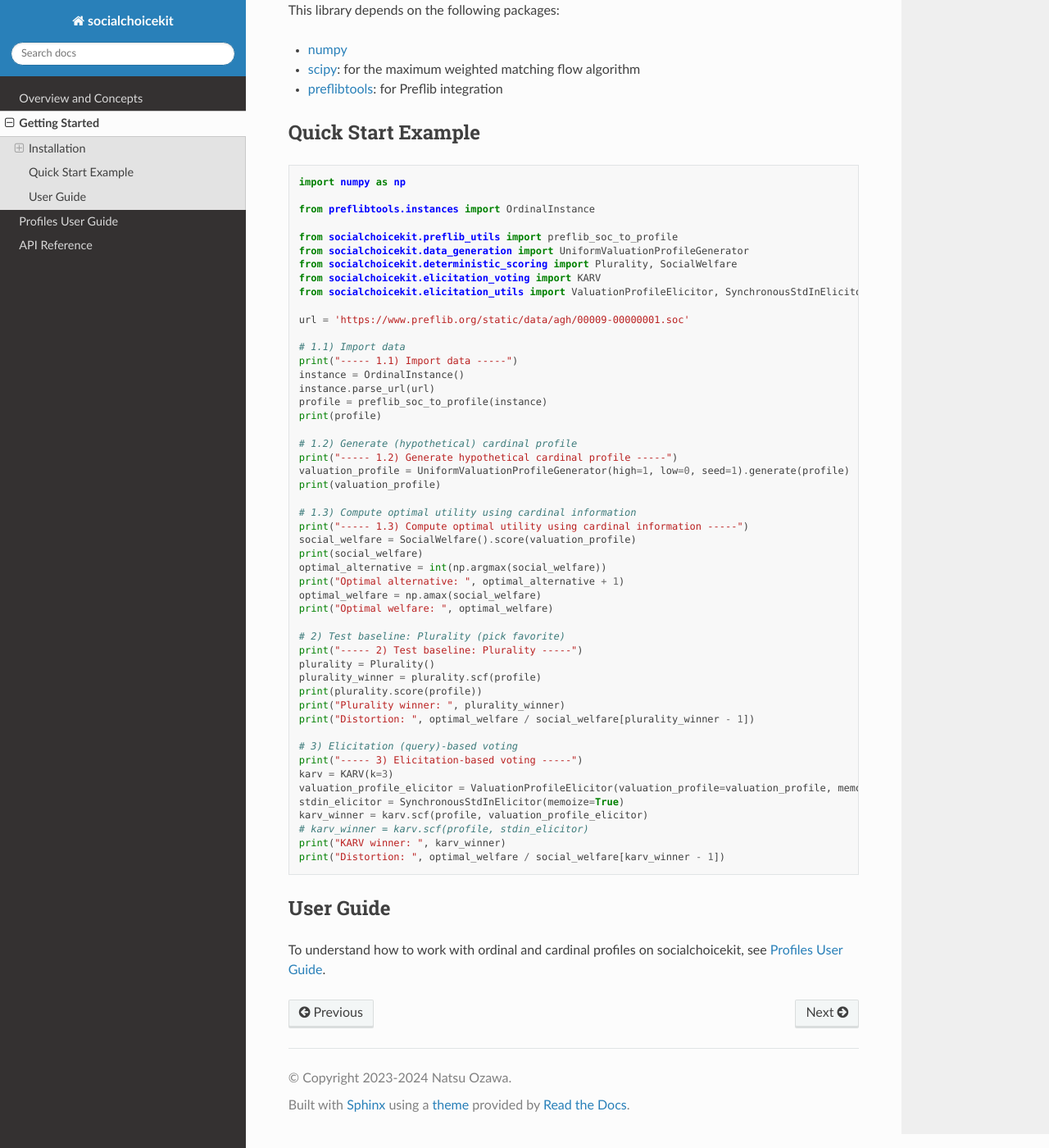
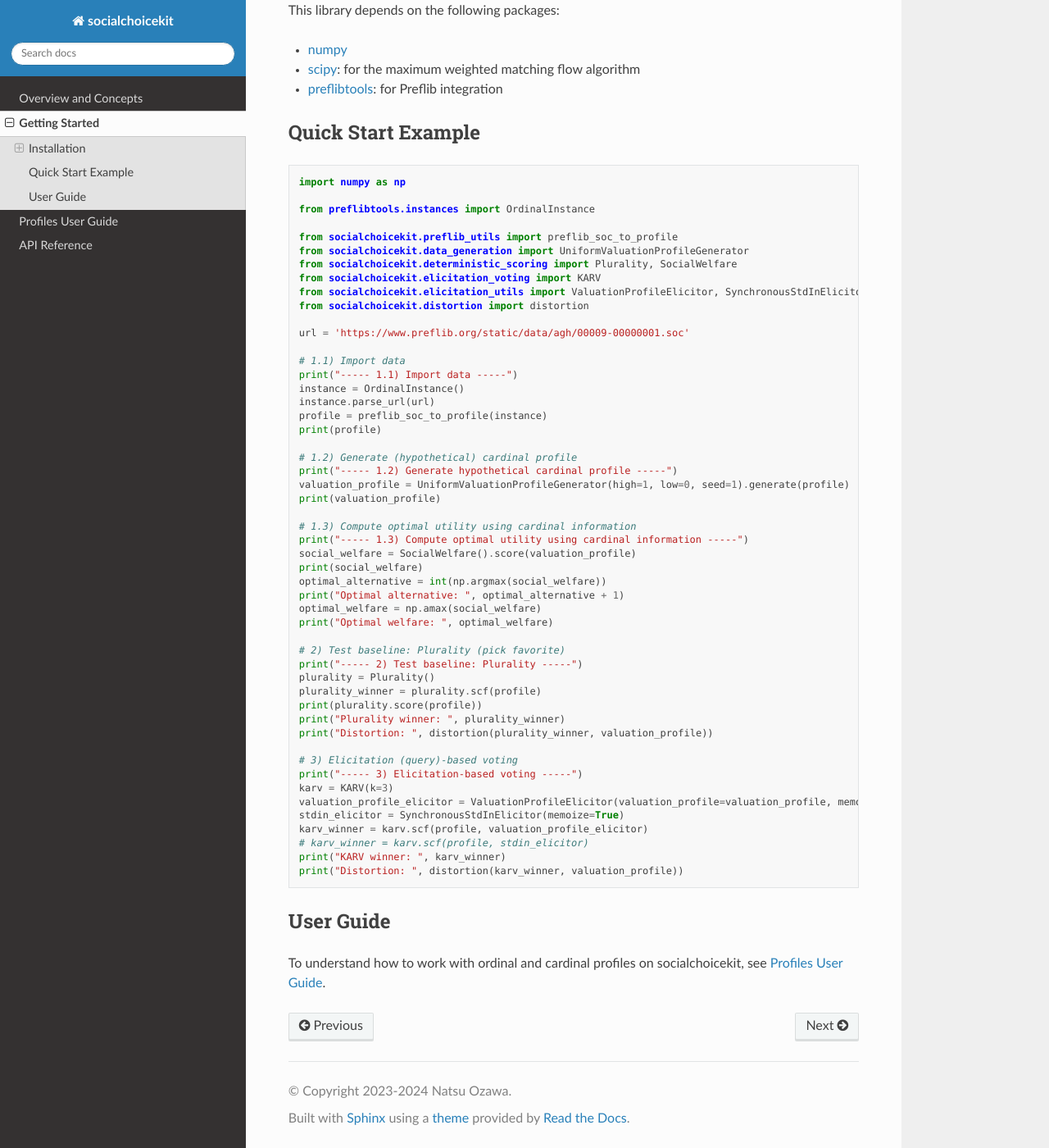
Before and after one commit to natsuozawa/socialchoicekit, a Sphinx documentation site: the page built from docs/getting_started.rst, in a window 1280 px wide and 1400 px high, scrolled down 478 px. Shown: the whole window at 82% size. Built offline with Sphinx 7.4.7 and the Read the Docs theme 2.0.0, drawn with Linux system fonts in a browser that asks for light colours.

Commit message:
Update docs

```diff
--- a/docs/getting_started.rst
+++ b/docs/getting_started.rst
@@ -40,6 +40,7 @@ Quick Start Example
   from socialchoicekit.deterministic_scoring import Plurality, SocialWelfare
   from socialchoicekit.elicitation_voting import KARV
   from socialchoicekit.elicitation_utils import ValuationProfileElicitor, SynchronousStdInElicitor
+  from socialchoicekit.distortion import distortion
 
   url = 'https://www.preflib.org/static/data/agh/00009-00000001.soc'
 
@@ -70,7 +71,7 @@ Quick Start Example
   plurality_winner = plurality.scf(profile)
   print(plurality.score(profile))
   print("Plurality winner: ", plurality_winner)
-  print("Distortion: ", optimal_welfare / social_welfare[plurality_winner - 1])
+  print("Distortion: ", distortion(plurality_winner, valuation_profile))
 
   # 3) Elicitation (query)-based voting
   print("----- 3) Elicitation-based voting -----")
@@ -80,7 +81,7 @@ Quick Start Example
   karv_winner = karv.scf(profile, valuation_profile_elicitor)
   # karv_winner = karv.scf(profile, stdin_elicitor)
   print("KARV winner: ", karv_winner)
-  print("Distortion: ", optimal_welfare / social_welfare[karv_winner - 1])
+  print("Distortion: ", distortion(karv_winner, valuation_profile))
 
 User Guide
 ----------
```
